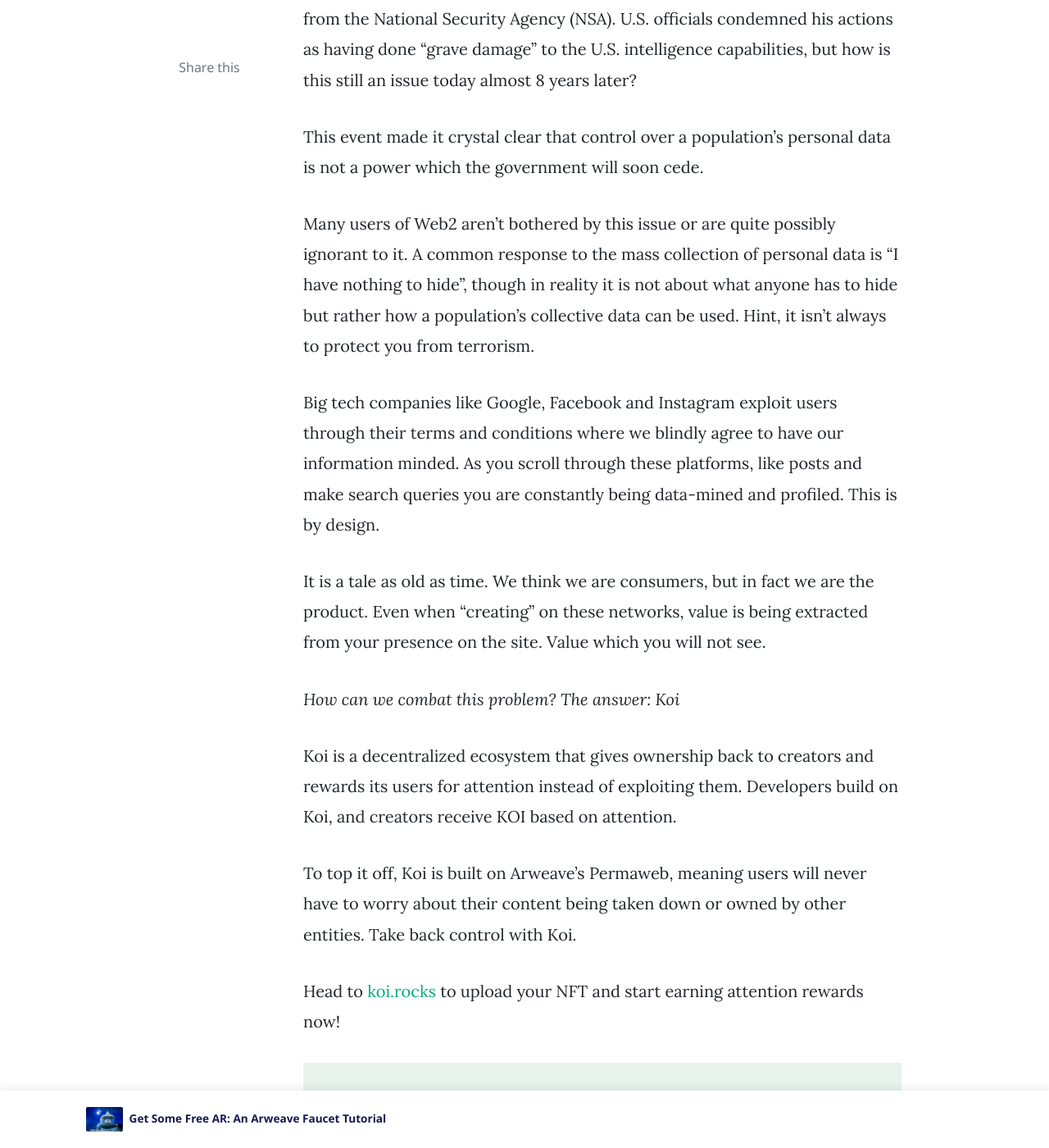
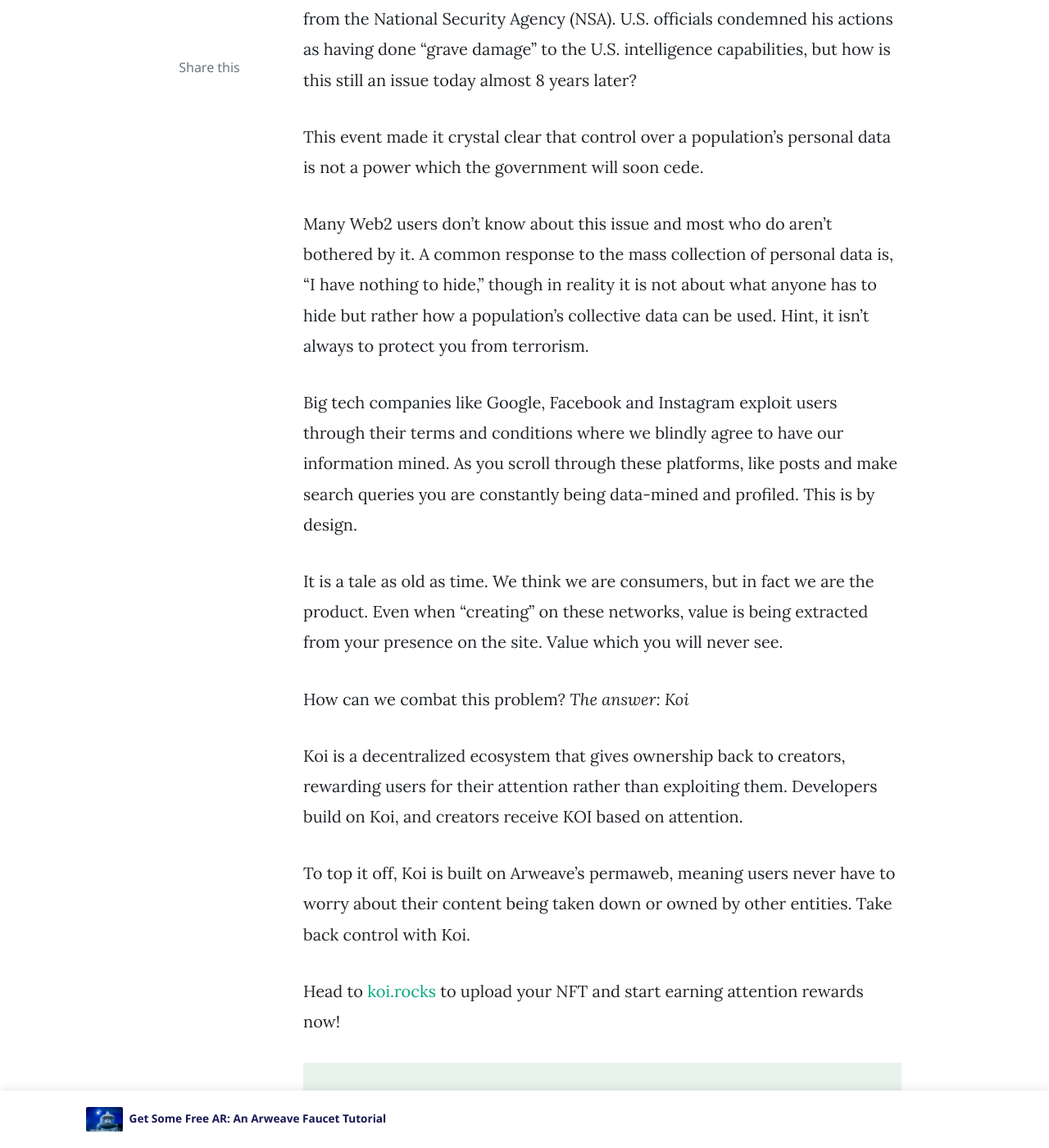
Before and after one commit to tykoii/blog, a Jekyll site: the page built from _posts/2021-05-11-The-Snowden-Problem.markdown, in a window 1280 px wide and 1400 px high, scrolled down 781 px. Shown: the whole window at 82% size. Built offline with Jekyll 4.4.1, drawn with Linux system fonts in a browser that asks for light colours; nearby versions of some CDN libraries; comment, search, counter and statistics services are not loaded.

Commit message:
Edits to Snowden blog

```diff
--- a/_posts/2021-05-11-The-Snowden-Problem.markdown
+++ b/_posts/2021-05-11-The-Snowden-Problem.markdown
@@ -11,16 +11,16 @@
 
 This event made it crystal clear that control over a population’s personal data is not a power which the government will soon cede.
 
-Many users of Web2 aren't bothered by this issue or are quite possibly ignorant to it. A common response to the mass collection of personal data is “I have nothing to hide”, though in reality it is not about what anyone has to hide but rather how a population’s collective data can be used. Hint, it isn’t always to protect you from terrorism.
+Many Web2 users don't know about this issue and most who do aren't bothered by it. A common response to the mass collection of personal data is, “I have nothing to hide," though in reality it is not about what anyone has to hide but rather how a population’s collective data can be used. Hint, it isn’t always to protect you from terrorism.
 
-Big tech companies like Google, Facebook and Instagram exploit users through their terms and conditions where we blindly agree to have our information minded. As you scroll through these platforms, like posts and make search queries you are constantly being data-mined and profiled. This is by design.
+Big tech companies like Google, Facebook and Instagram exploit users through their terms and conditions where we blindly agree to have our information mined. As you scroll through these platforms, like posts and make search queries you are constantly being data-mined and profiled. This is by design.
 
-It is a tale as old as time. We think we are consumers, but in fact we are the product. Even when “creating” on these networks, value is being extracted from your presence on the site. Value which you will not see.
+It is a tale as old as time. We think we are consumers, but in fact we are the product. Even when “creating” on these networks, value is being extracted from your presence on the site. Value which you will never see.
 
-*How can we combat this problem? The answer: Koi*
+How can we combat this problem? *The answer: Koi*
 
-Koi is a decentralized ecosystem that gives ownership back to creators and rewards its users for attention instead of exploiting them. Developers build on Koi, and creators receive KOI based on attention.
+Koi is a decentralized ecosystem that gives ownership back to creators, rewarding users for their attention rather than exploiting them. Developers build on Koi, and creators receive KOI based on attention.
 
-To top it off, Koi is built on Arweave’s Permaweb, meaning users will never have to worry about their content being taken down or owned by other entities. Take back control with Koi.
+To top it off, Koi is built on Arweave’s permaweb, meaning users never have to worry about their content being taken down or owned by other entities. Take back control with Koi.
 
 Head to [koi.rocks](https://koi.rocks/contents) to upload your NFT and start earning attention rewards now!
```
